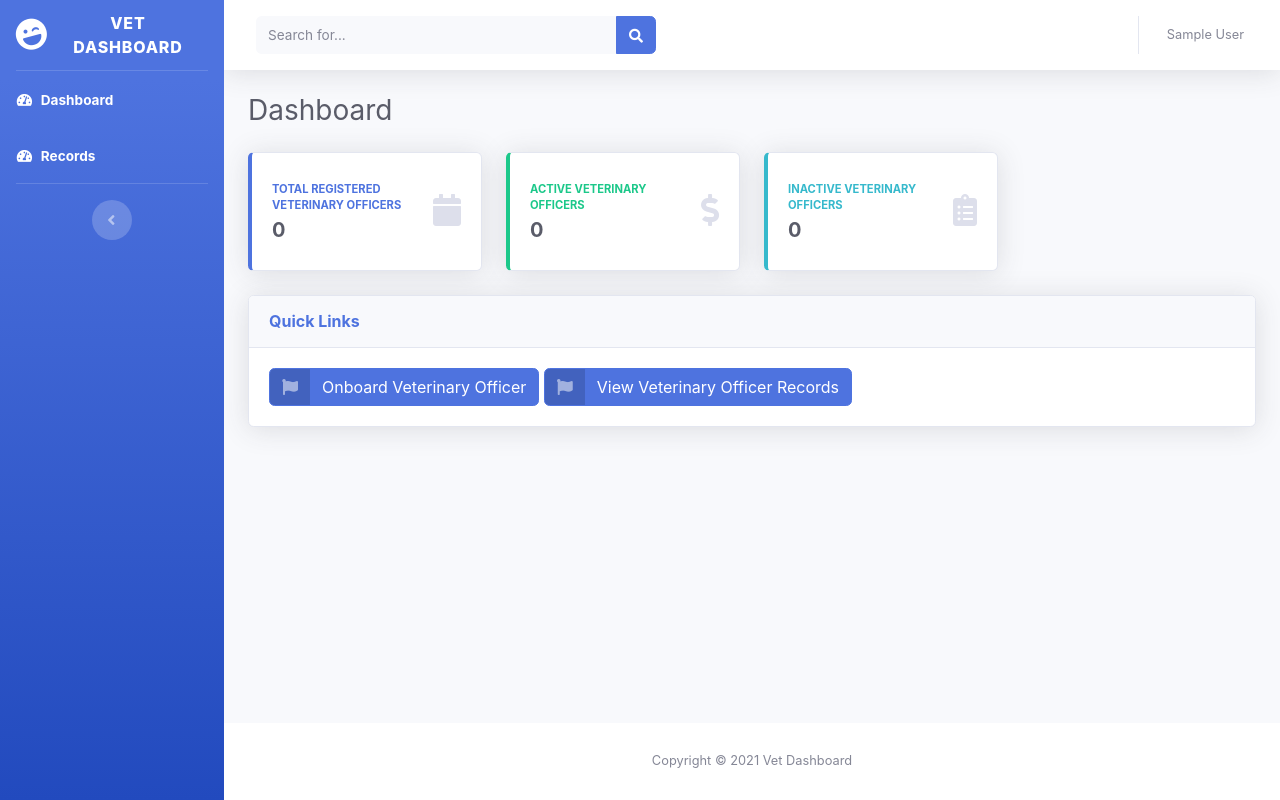
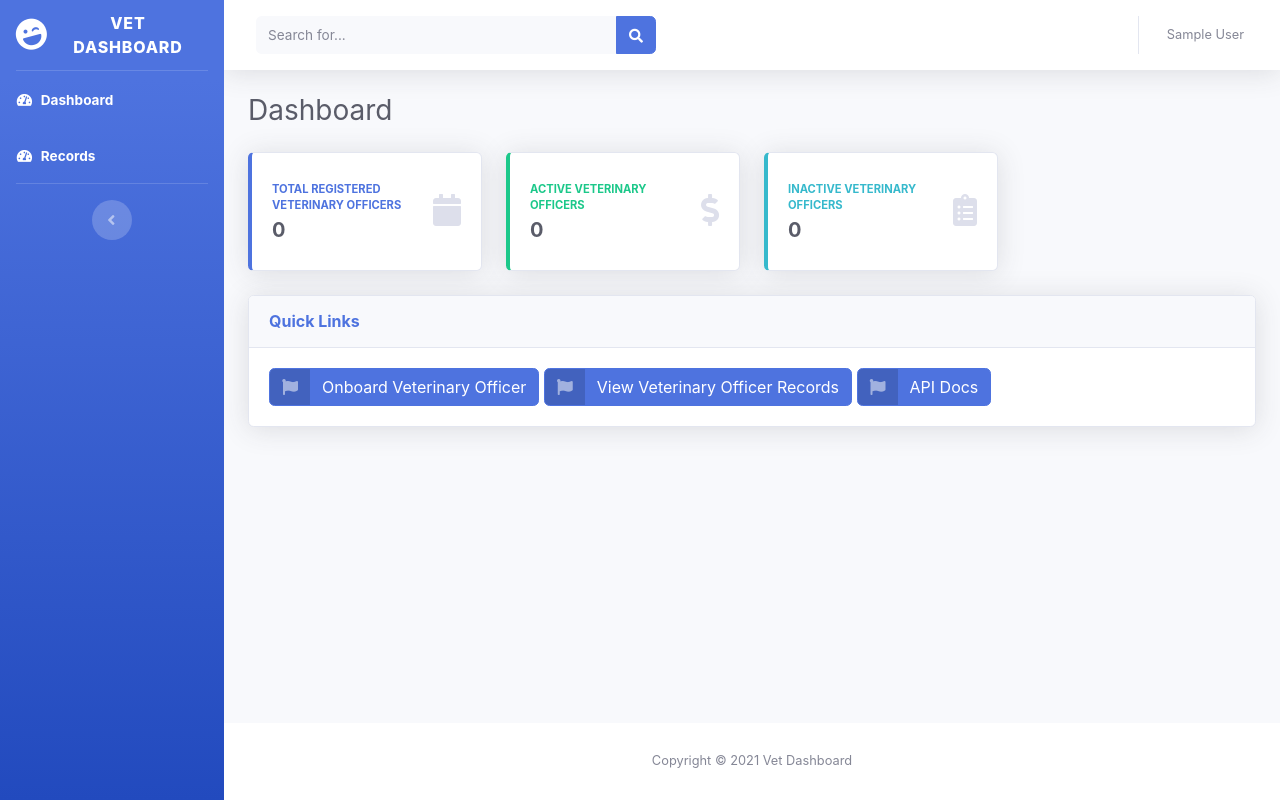
Before and after one commit to nickmwangemi/vet-dashboard, a Django app: page /dashboard/ in a window 1280 px wide. Run offline with Django 3.2, Linux system fonts and the light colour scheme; the visitor is signed in with stand-in values (Sample User, id 1); data that the repository does not hold is empty; some libraries are stand-ins or nearby versions.

Commit message:
Update API Docs link

```diff
--- a/templates/dashboard/dashboard.html
+++ b/templates/dashboard/dashboard.html
@@ -110,6 +110,13 @@
                                         </span>
                                         <span class="text">View Veterinary Officer Records</span>
                                     </a>
+
+                                      <a href="https://vets-dashboard.herokuapp.com/swagger/" target="_blank" class="btn btn-primary btn-icon-split">
+                                        <span class="icon text-white-50">
+                                            <i class="fas fa-flag"></i>
+                                        </span>
+                                        <span class="text">API Docs</span>
+                                    </a>
                                 </div>
                             </div>
 
```
